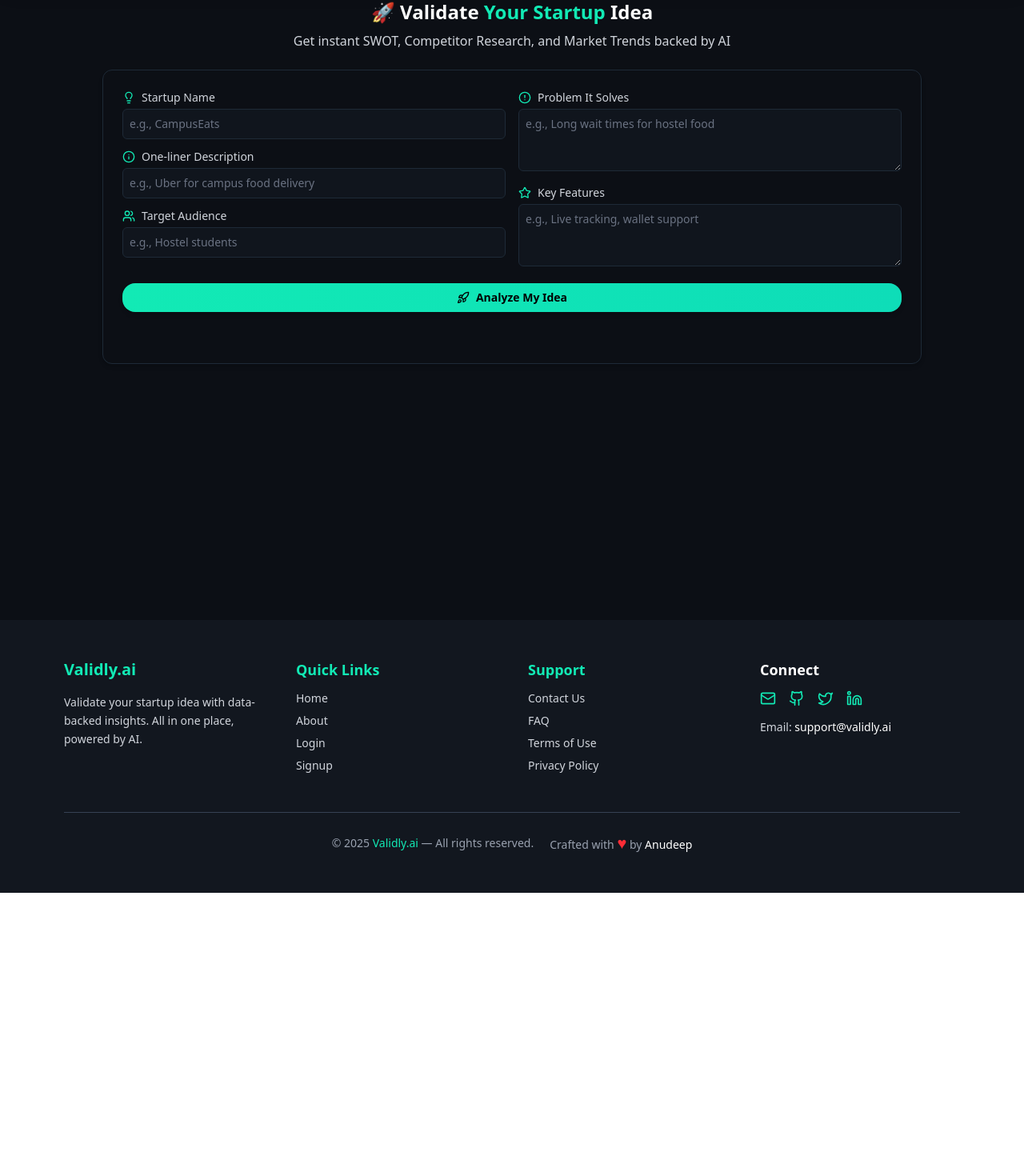
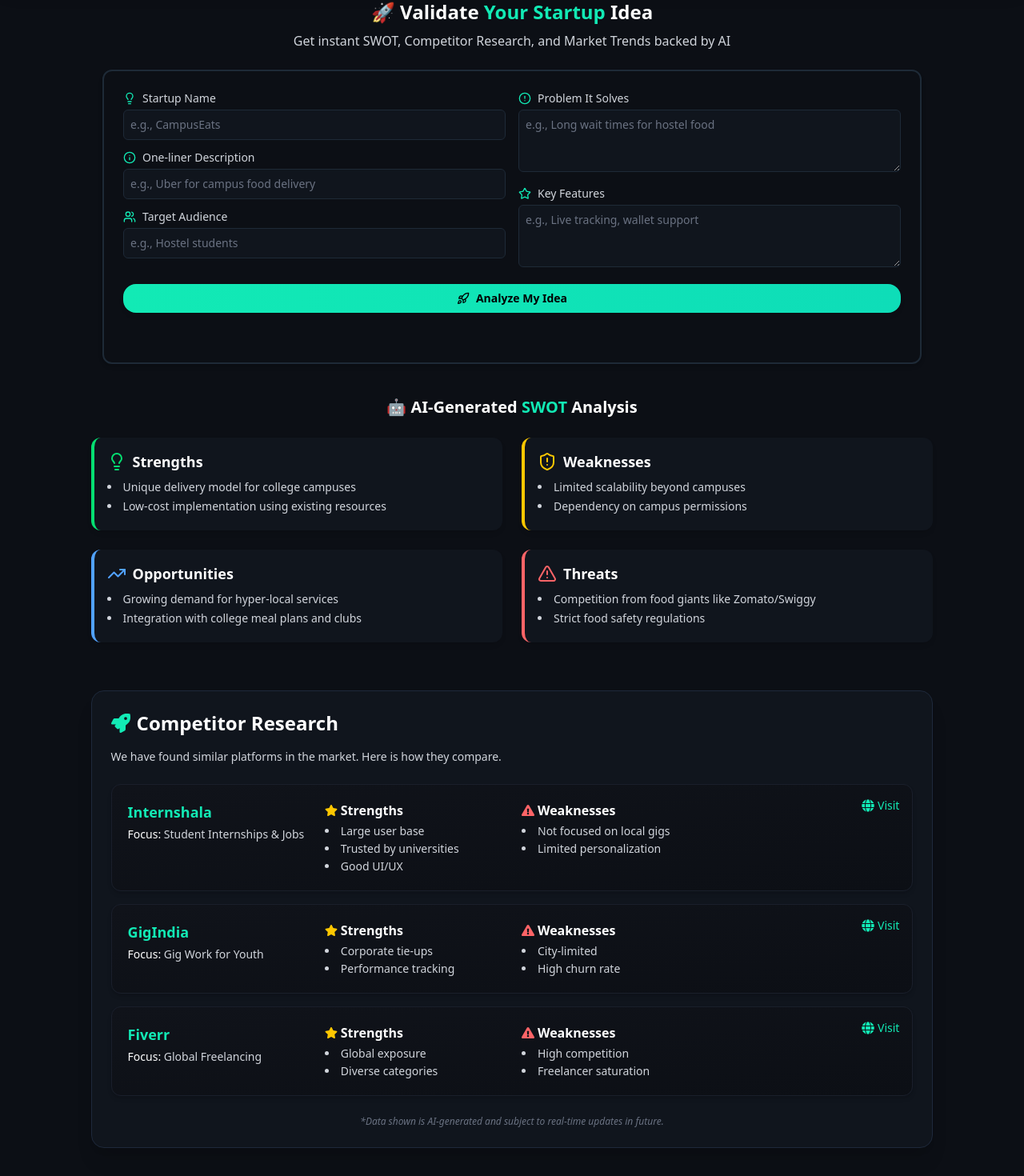
Before and after one commit to AletiAnudeepReddy/Validly.AI, a Next.js app in the folder validlyai/: page /validate in a window 1280 px wide. Shown: the part 89-1559 px from the top of the page at 80% size. Before the commit the page ends 1205 px from the top, so only its background shows below. Built offline with nearby package versions, Linux system fonts and the light colour scheme; no server answers.

Commit message:
created swot and competitors research ui

```diff
--- a/validlyai/app/validate/page.js
+++ b/validlyai/app/validate/page.js
@@ -3,8 +3,8 @@
 'use client';
 import { useState } from 'react';
 import StartupForm from '@/components/StartupForm';
-//import SWOTAnalysis from '@/components/SWOTAnalysis';
-//import CompetitorResearch from '@/components/CompetitorResearch';
+import SWOTAnalysis from '@/components/SWOTAnalysis';
+import CompetitorResearch from '@/components/CompetitorResearch';
 //import TrendInsights from '@/components/TrendInsights';
 //import Dashboard from '@/components/Dashboard';
 
@@ -14,15 +14,19 @@ export default function ValidateIdeaPage() {
   return (
     <div className="min-h-screen px-6 pt-6 bg-[#0C0F15]">
       <section className="text-center mb-6">
-        <h1 className="text-2xl font-bold  mb-2 text-white">
+        <h1 data-aos="zoom-out"
+                data-aos-delay="200" className="text-2xl font-bold  mb-2 text-white">
           🚀 Validate <span className='text-[#12EAB5]'>Your Startup</span> Idea
         </h1>
-        <p className="text-md text-gray-300">
+        <p data-aos="zoom-in"
+                data-aos-delay="200" className="text-md text-gray-300">
           Get instant SWOT, Competitor Research, and Market Trends backed by AI
         </p>
       </section>
 
       <StartupForm onSubmit={(data) => setIdeaData(data)} />
+      <SWOTAnalysis/>
+      <CompetitorResearch/>
 
       {ideaData && (
         {/*<>
--- /dev/null
+++ b/validlyai/components/CompetitorResearch.js
@@ -0,0 +1,108 @@
+'use client';
+import { useEffect } from 'react';
+import { FaStar, FaGlobe, FaRocket, FaExclamationTriangle } from 'react-icons/fa';
+
+const competitors = [
+  {
+    name: 'Internshala',
+    website: 'https://internshala.com',
+    focus: 'Student Internships & Jobs',
+    strengths: ['Large user base', 'Trusted by universities', 'Good UI/UX'],
+    weaknesses: ['Not focused on local gigs', 'Limited personalization'],
+  },
+  {
+    name: 'GigIndia',
+    website: 'https://gigindia.in',
+    focus: 'Gig Work for Youth',
+    strengths: ['Corporate tie-ups', 'Performance tracking'],
+    weaknesses: ['City-limited', 'High churn rate'],
+  },
+  {
+    name: 'Fiverr',
+    website: 'https://fiverr.com',
+    focus: 'Global Freelancing',
+    strengths: ['Global exposure', 'Diverse categories'],
+    weaknesses: ['High competition', 'Freelancer saturation'],
+  },
+];
+
+export default function CompetitorResearch() {
+  useEffect(() => {
+    // In future: call scraper/AI to get competitors
+  }, []);
+
+  return (
+    <div className='px-[7vw] pb-10'>
+    <section
+      className="mt-5 max-w-7xl bg-[#10151D] p-6 rounded-2xl shadow-xl border border-[#1E293B]"
+    >
+      <h2 className="text-2xl font-bold text-white mb-4 flex items-center gap-2">
+        <FaRocket className="text-[#12EAB5]" /> Competitor Research
+      </h2>
+
+      <p className="text-sm text-gray-300 mb-6">
+        We have found similar platforms in the market. Here is how they compare.
+      </p>
+
+      <div className="space-y-4">
+  {competitors.map((comp, idx) => (
+    <div
+      key={idx}
+      className="relative bg-gradient-to-br from-[#10131a] to-[#0c0f15] p-5 rounded-xl border border-[#1a1f2b] shadow-md hover:shadow-[0_0_20px_#12EAB5aa] hover:border-[#12EAB5] transition-all duration-300"
+    >
+      {/* Visit button at top-right */}
+      <a
+        href={comp.website}
+        target="_blank"
+        rel="noopener noreferrer"
+        className="absolute top-4 right-4 text-[#12EAB5] text-sm hover:underline flex items-center gap-1"
+      >
+        <FaGlobe className="text-base" /> Visit
+      </a>
+
+      <div className="grid grid-cols-4 gap-6 items-start">
+        {/* Column 1: Name + Focus */}
+        <div>
+          <h3 className="text-lg font-bold text-[#12EAB5]">{comp.name}</h3>
+          <p className="text-sm text-gray-300 mt-1">
+            <span className="font-medium text-white">Focus:</span> {comp.focus}
+          </p>
+        </div>
+
+        {/* Column 2: Strengths */}
+        <div>
+          <p className="text-white font-semibold flex items-center gap-1 mb-1">
+            <FaStar className="text-yellow-400" /> Strengths
+          </p>
+          <ul className="list-disc list-inside text-gray-300 text-sm space-y-0.5">
+            {comp.strengths.map((s, i) => (
+              <li key={i}>{s}</li>
+            ))}
+          </ul>
+        </div>
+
+        {/* Column 3: Weaknesses */}
+        <div>
+          <p className="text-white font-semibold flex items-center gap-1 mb-1">
+            <FaExclamationTriangle className="text-red-400" /> Weaknesses
+          </p>
+          <ul className="list-disc list-inside text-gray-300 text-sm space-y-0.5">
+            {comp.weaknesses.map((w, i) => (
+              <li key={i}>{w}</li>
+            ))}
+          </ul>
+        </div>
+
+        {/* Column 4 is empty since Visit is absolutely positioned */}
+      </div>
+    </div>
+  ))}
+</div>
+
+
+      <p className="text-xs text-gray-500 mt-6 text-center italic">
+        *Data shown is AI-generated and subject to real-time updates in future.
+      </p>
+    </section></div>
+  );
+}
--- /dev/null
+++ b/validlyai/components/SWOTAnalysis.js
@@ -0,0 +1,90 @@
+'use client';
+import { Lightbulb, ShieldAlert, TrendingUp, AlertTriangle } from 'lucide-react';
+import { motion } from 'framer-motion';
+
+export default function SWOTAnalysis({ idea }) {
+  // Mocked example – you can replace this with actual API response
+  const swotData = {
+    strengths: [
+      'Unique delivery model for college campuses',
+      'Low-cost implementation using existing resources'
+    ],
+    weaknesses: [
+      'Limited scalability beyond campuses',
+      'Dependency on campus permissions'
+    ],
+    opportunities: [
+      'Growing demand for hyper-local services',
+      'Integration with college meal plans and clubs'
+    ],
+    threats: [
+      'Competition from food giants like Zomato/Swiggy',
+      'Strict food safety regulations'
+    ]
+  };
+
+  const swotCards = [
+    {
+      title: 'Strengths',
+      icon: <Lightbulb className="text-green-400 w-6 h-6" />,
+      points: swotData.strengths,
+      color: 'border-green-400'
+    },
+    {
+      title: 'Weaknesses',
+      icon: <ShieldAlert className="text-yellow-400 w-6 h-6" />,
+      points: swotData.weaknesses,
+      color: 'border-yellow-400'
+    },
+    {
+      title: 'Opportunities',
+      icon: <TrendingUp className="text-blue-400 w-6 h-6" />,
+      points: swotData.opportunities,
+      color: 'border-blue-400'
+    },
+    {
+      title: 'Threats',
+      icon: <AlertTriangle className="text-red-400 w-6 h-6" />,
+      points: swotData.threats,
+      color: 'border-red-400'
+    }
+  ];
+
+  return (
+    <div className='px-[7vw]'>
+    <section className="mt-10  pb-10 text-white max-w-7xl">
+      <h2
+        data-aos="fade-up"
+        data-aos-delay="100"
+        className="text-xl font-semibold mb-6 text-center text-white"
+      >
+        🤖 AI-Generated <span className='text-[#12EAB5]'>SWOT</span> Analysis
+      </h2>
+
+      <div className="grid grid-cols-1 sm:grid-cols-2 gap-6">
+        {swotCards.map((card, index) => (
+          <div
+          data-aos="zoom-in"
+          data-aos-delay="00"
+            key={card.title}
+            initial={{ opacity: 0, y: 30 }}
+            animate={{ opacity: 1, y: 0 }}
+            transition={{ delay: index * 0.1 }}
+            className={`p-4 border-l-4 ${card.color} rounded-xl bg-[#10151D] shadow-md`}
+          >
+            <div className="flex items-center gap-2 mb-2">
+              {card.icon}
+              <h3 className="text-lg font-bold">{card.title}</h3>
+            </div>
+            <ul className="list-disc list-inside text-sm text-gray-300">
+              {card.points.map((point, i) => (
+                <li key={i} className="mb-1">{point}</li>
+              ))}
+            </ul>
+          </div>
+        ))}
+      </div>
+    </section>
+    </div>
+  );
+}
--- a/validlyai/components/StartupForm.js
+++ b/validlyai/components/StartupForm.js
@@ -25,20 +25,22 @@ export default function StartupForm({ onSubmit }) {
     };
 
     const inputClass =
-        'w-full p-2 bg-[#10151D] border border-[#1E2A37] text-gray-400 placeholder-gray-500 rounded-md focus:outline-none focus:ring-[0.1px] focus:ring-[#12EAB5] focus:border-[#12EAB5] text-sm';
+        'w-full p-2 bg-[#10151D] border-[1.5px] border-[#1E2A37] text-gray-400 placeholder-gray-500 rounded-md focus:outline-none focus:ring-[0.1px] focus:ring-[#12EAB5] focus:border-[#12EAB5] text-sm';
 
     const labelClass = 'block mb-1 font-medium text-gray-300 flex items-center gap-2';
 
     return (
-        <div className="max-w-5xl mx-auto bg-[#0C0F15] shadow-md rounded-xl p-6 border border-[#1E2A37] h-[46vh] overflow-y-auto text-sm">
+        <div className="max-w-5xl mx-auto bg-[#0C0F15] shadow-md rounded-xl p-6 border-2 border-[#1E2A37] h-[46vh] overflow-y-auto text-sm">
             <form onSubmit={handleSubmit} className="grid grid-cols-1 md:grid-cols-2 gap-4">
                 {/* Left Column */}
                 <div className="space-y-3">
                     <div>
-                        <label className={labelClass}>
+                        <label data-aos="fade-right"
+                data-aos-delay="200" className={labelClass}>
                             <Lightbulb className="w-4 h-4 text-[#12EAB5]" /> Startup Name
                         </label>
-                        <input
+                        <input data-aos="zoom-in"
+                data-aos-delay="200"
                             type="text"
                             name="name"
                             required
@@ -50,10 +52,13 @@ export default function StartupForm({ onSubmit }) {
                     </div>
 
                     <div>
-                        <label className={labelClass}>
+                        <label data-aos="fade-right"
+                data-aos-delay="300" className={labelClass}>
                             <Info className="w-4 h-4 text-[#12EAB5]" /> One-liner Description
                         </label>
                         <input
+                        data-aos="zoom-in"
+                data-aos-delay="300"
                             type="text"
                             name="description"
                             required
@@ -65,10 +70,12 @@ export default function StartupForm({ onSubmit }) {
                     </div>
 
                     <div>
-                        <label className={labelClass}>
+                        <label data-aos="fade-right"
+                data-aos-delay="400" className={labelClass}>
                             <Users className="w-4 h-4 text-[#12EAB5]" /> Target Audience
                         </label>
-                        <input
+                        <input data-aos="zoom-in"
+                data-aos-delay="400"
                             type="text"
                             name="audience"
                             required
@@ -83,10 +90,12 @@ export default function StartupForm({ onSubmit }) {
                 {/* Right Column */}
                 <div className="space-y-3">
                     <div>
-                        <label className={labelClass}>
+                        <label data-aos="fade-right"
+                data-aos-delay="450" className={labelClass}>
                             <AlertCircle className="w-4 h-4 text-[#12EAB5]" /> Problem It Solves
                         </label>
-                        <textarea
+                        <textarea data-aos="zoom-in"
+                data-aos-delay="450"
                             name="problem"
                             required
                             value={formData.problem}
@@ -98,10 +107,12 @@ export default function StartupForm({ onSubmit }) {
                     </div>
 
                     <div>
-                        <label className={labelClass}>
+                        <label data-aos="fade-right"
+                data-aos-delay="550" className={labelClass}>
                             <Star className="w-4 h-4 text-[#12EAB5]" /> Key Features
                         </label>
-                        <textarea
+                        <textarea data-aos="zoom-in"
+                data-aos-delay="550"
                             name="features"
                             required
                             value={formData.features}
@@ -116,7 +127,8 @@ export default function StartupForm({ onSubmit }) {
                 <div className=" col-span-1 md:col-span-2">
 
 
-                    <button
+                    <button data-aos="fade-down"
+                data-aos-delay="200"
                         type="submit"
                         className="w-full flex items-center justify-center gap-2 py-2 text-sm bg-gradient-to-r from-[#12EAB5] to-[#0EDDB8] text-black rounded-2xl hover:scale-102 transition duration-200 font-semibold shadow-md hover:shadow-lg"
                     >
```
